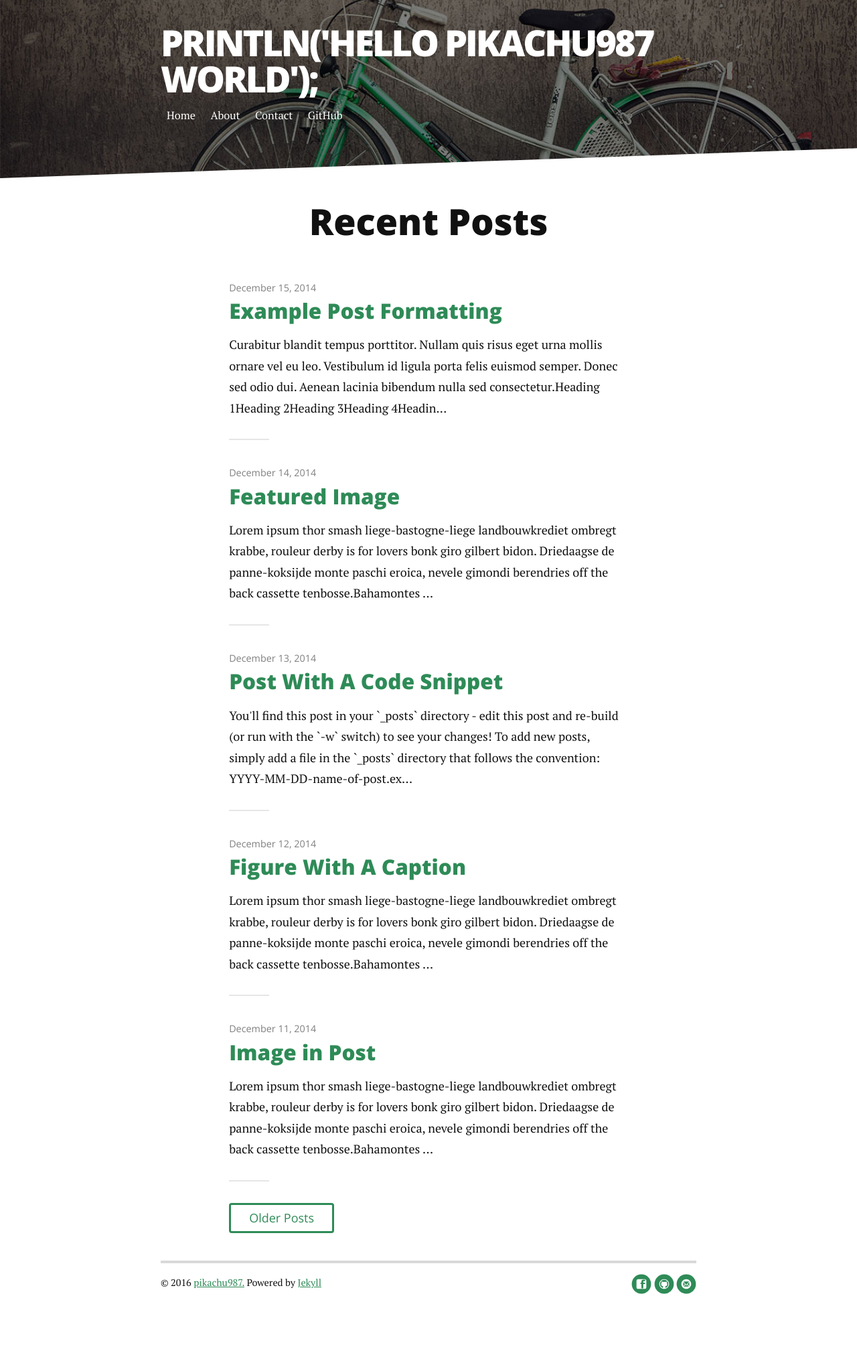
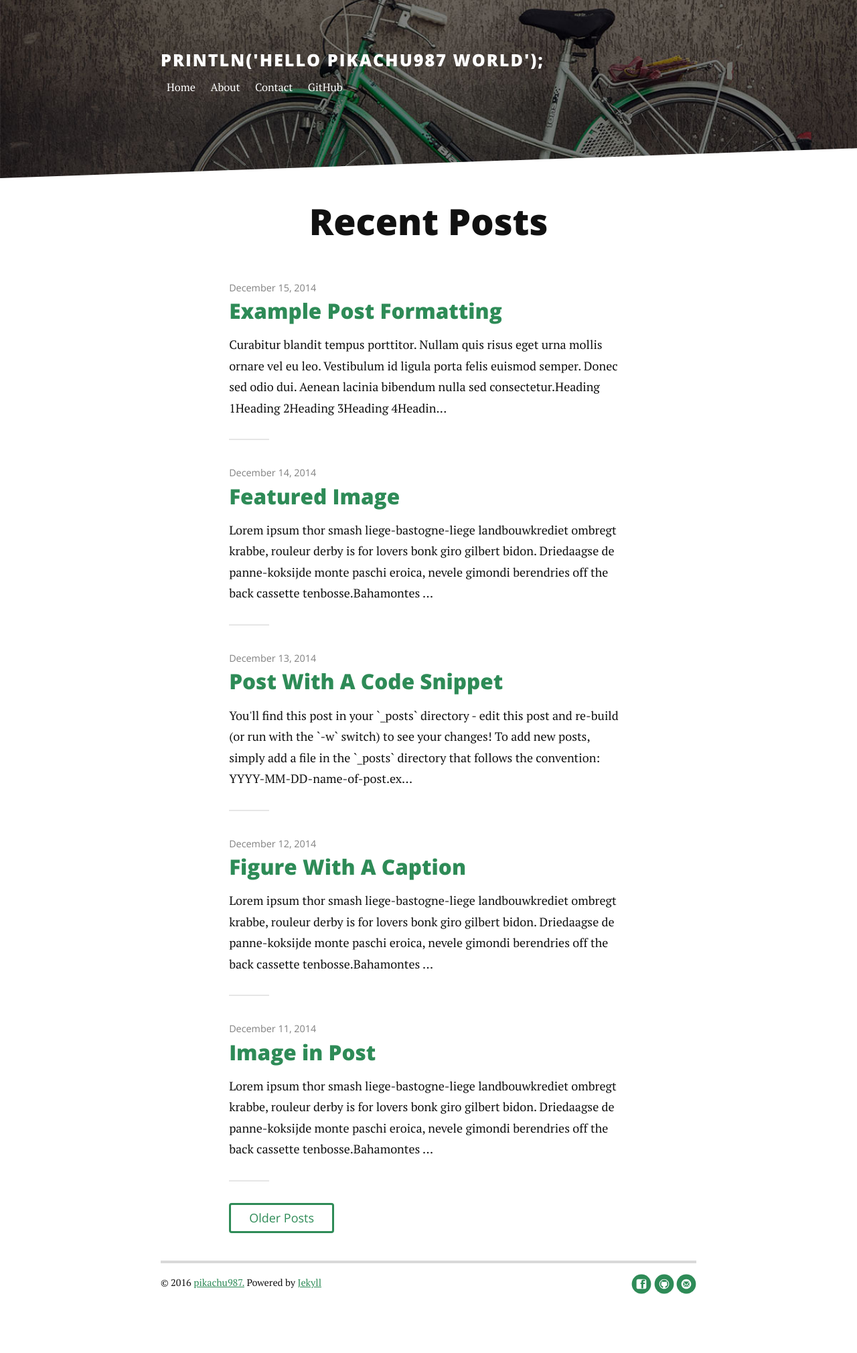
Before and after one commit to pikachu987/pikachu987.github.io, a Jekyll site: the page built from index.html, in a window 1280 px wide. Shown: the whole page at 67% size. Built offline with Jekyll 4.4.1, drawn with Linux system fonts in a browser that asks for light colours; nearby versions of some CDN libraries; the list of posts is cut into pages by our own code.

Commit message:
Update header.html

```diff
--- a/_includes/header.html
+++ b/_includes/header.html
@@ -1,6 +1,6 @@
  <div class="header">
      <div class="container">
-         <h1 class="logo"><a href="{{ site.baseurl }}/">{{ site.title }}</a></h1>
+         <h1 class="logo" style="font-size: 1.4em; letter-spacing: 2px;"><a href="{{ site.baseurl }}/">{{ site.title }}</a></h1>
          <nav class="nav-collapse">
              <ul class="noList">
                  {% for link in site.navigation %}{% assign current = nil %}{% if page.url contains link.url %}{% assign current = 'current' %}{% endif %}
```
